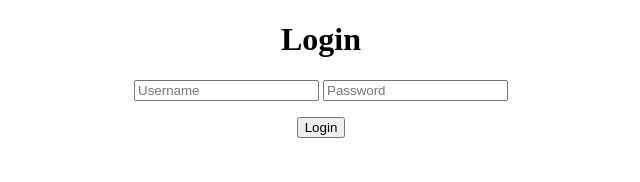
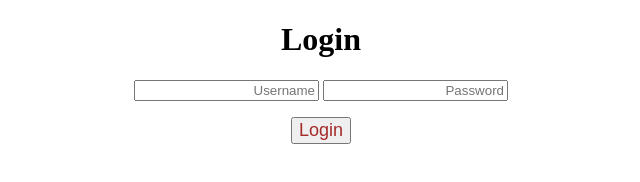
Before and after one commit to russelparumog22/Activity_3, a plain HTML site: page index.html in a window 1280 px wide. Shown: the whole page, without its empty margins (319-959 px from the left). Drawn offline with Linux system fonts and the light colour scheme.

Commit message:
Css Style

```diff
--- a/index.html
+++ b/index.html
@@ -3,15 +3,42 @@
 <head>
 
     <title>Login</title>
+    <style>
+        #divContainer {
+            text-align: center;
+        }
+        .redText {
+            color: red;
+            background-color:center;
+        }
+
+        input {
+            text-align: right;
+        }
+
+        .redText:hover {
+            color: blue;
+        }
+        #btnLogin {
+            font-size: large;
+            color: brown;
+        }
+        #btnLogin:hover {
+            cursor: pointer;
+            font-size: x-large;
+            color: red;
+
+        }
+    </style>
 
 </head>
 <body>
-    <div style="text-align: center;">
+    <div style="text-align: center;" id="divContainer">
     <h1>Login</h1>
-    <input type="text" placeholder="Username" id="txtUsername">
-    <input type="text" placeholder="Password" id="txtPassword">
+    <input type="text" placeholder="Username" id="txtUsername" class="redText">
+    <input type="text" placeholder="Password" id="txtPassword" class="redText">
     <div style="margin-top: 1rem;">
-        <button id="btnlogin">Login</button>
+        <button id="btnLogin">Login</button>
     </div>
 </body>
 
```
